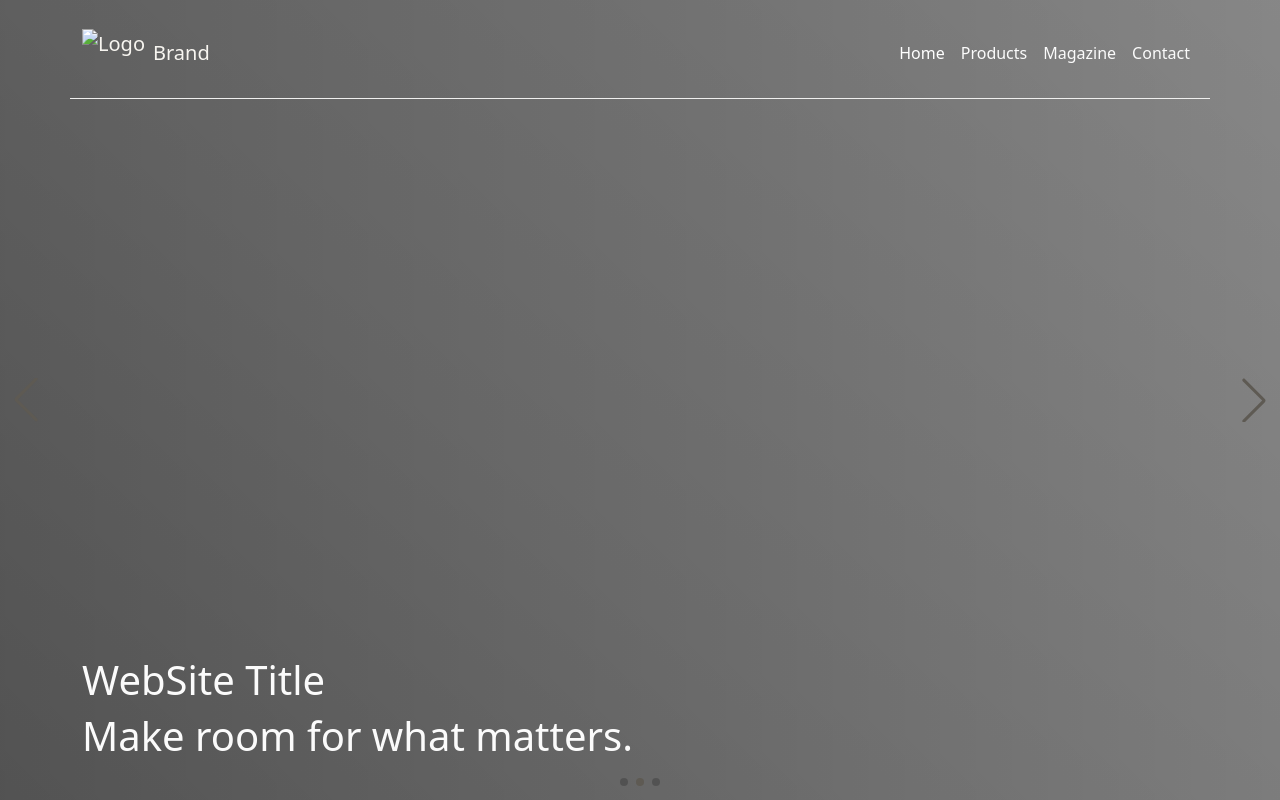
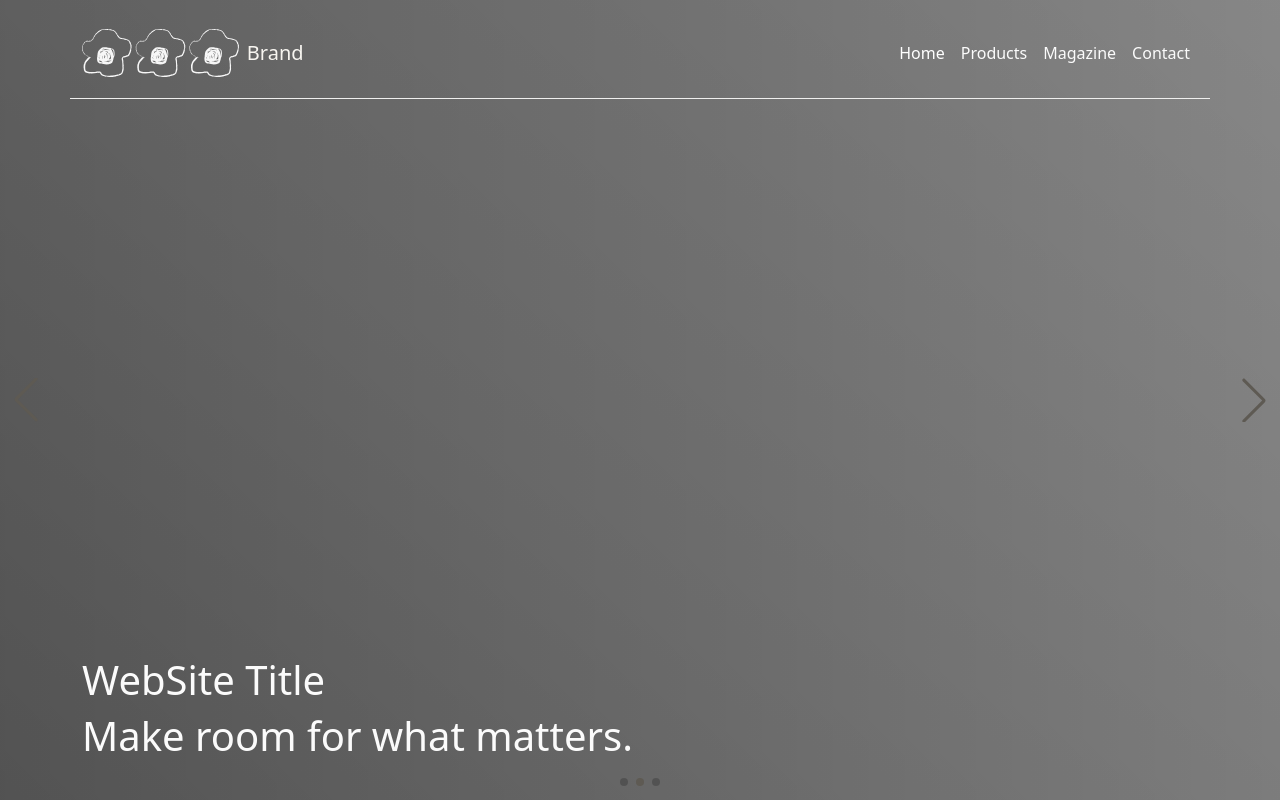
Before and after one commit to sunsun900101/web-design, a website: page index.html in a window 1280 px wide. Drawn offline with nearby package versions, Linux system fonts and the light colour scheme; files that its build step writes are made by us from their sources; the site is published under a folder, as on GitHub Pages, so addresses that start at the root find nothing.

Commit message:
brand image url

```diff
--- a/index.html
+++ b/index.html
@@ -38,7 +38,7 @@
             data-bs-theme="dark">
             <div class="container py-3">
                 <a class="navbar-brand d-flex align-items-center gap-2" href="#">
-                    <img src="/images/brandLogoWhite.svg" alt="Logo" width="auto" height="48" class="d-inline-block align-text-top">
+                    <img src="images/brandLogoWhite.svg" alt="Logo" width="auto" height="48" class="d-inline-block align-text-top">
                     <span class="">Brand</span>
                 </a>
                 <button
```
